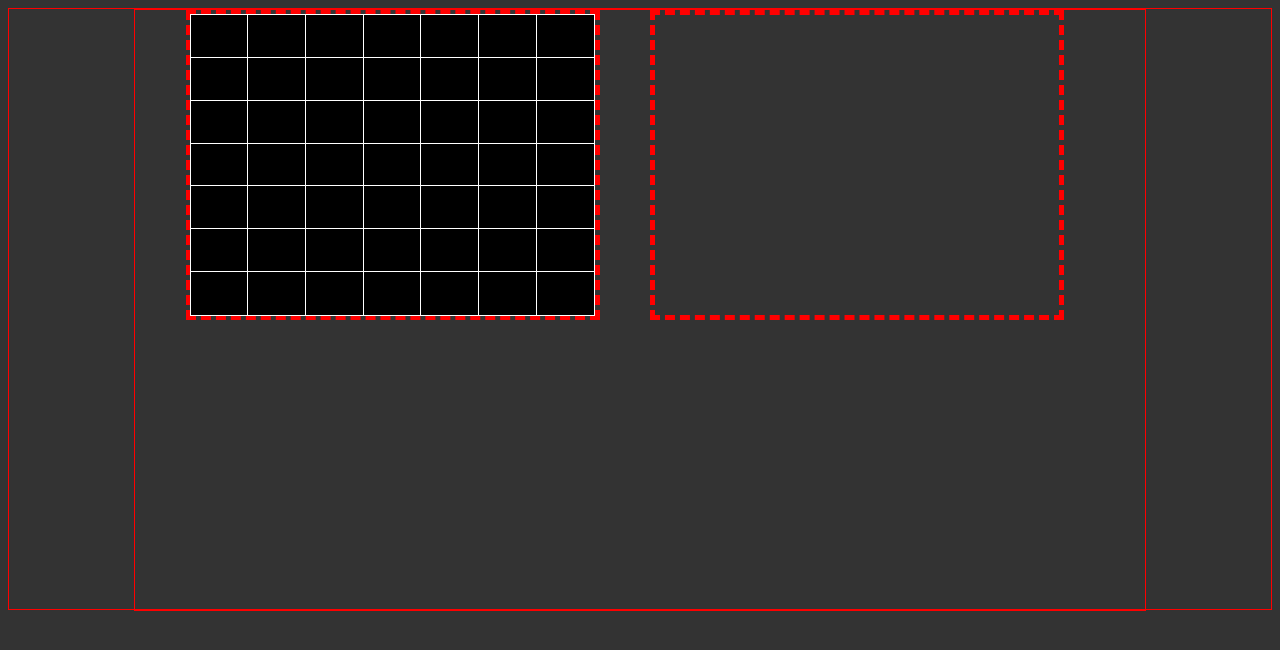
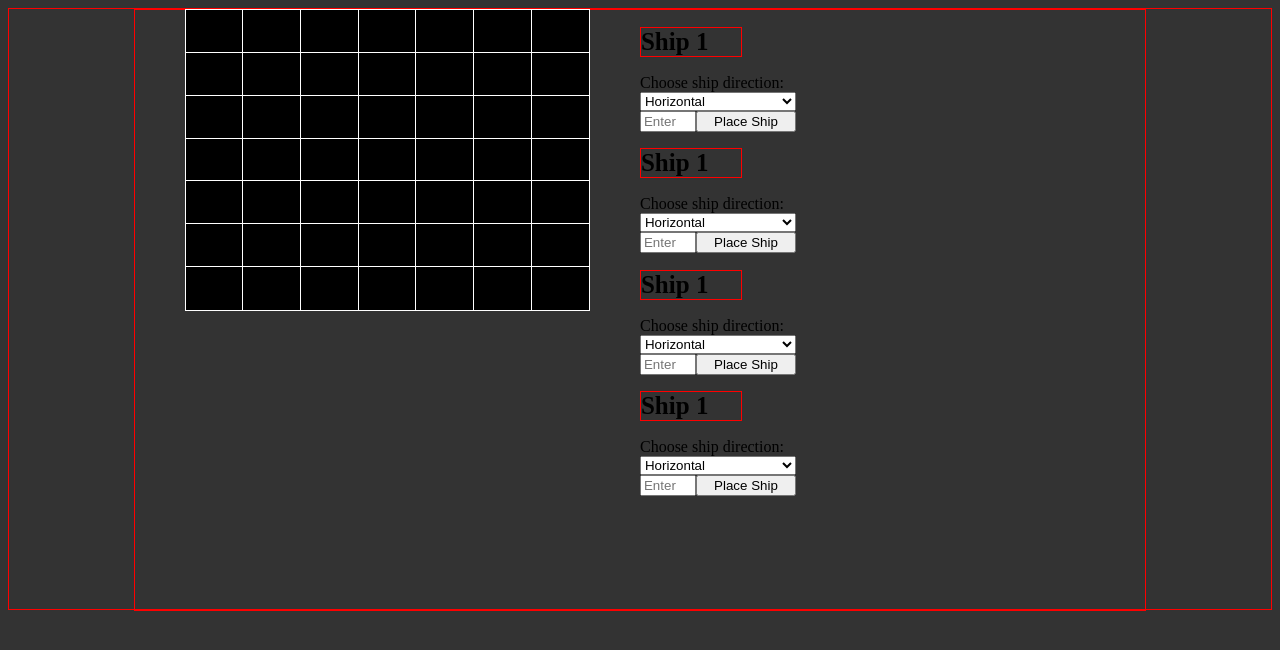
Before and after one commit to Maii0407/battleship-javascript, a website built with webpack: page dist/index.html in a window 1280 px wide. Built offline with nearby package versions, Linux system fonts and the light colour scheme.

Commit message:
made the initial forms for ship placements

```diff
--- a/src/appComponents.js
+++ b/src/appComponents.js
@@ -5,20 +5,18 @@ const appComponents = (function() {
 //IMPORTANT make all ships have a length of 6 makes it easier to code cause im lazy
 
 const playerBoard = new factoryLogic.Gameboard( 'PlayerBoard' );
-const playerShip0 = new factoryLogic.Ship( 'Dreadnought', 6, 0 );
-const playerShip1 = new factoryLogic.Ship( 'Lightcruiser', 6, 1 );
-const playerShip2 = new factoryLogic.Ship( 'Gunship', 6, 2 );
-const playerShip3 = new factoryLogic.Ship( 'Starfighter', 6, 3 );
-const playerShip4 = new factoryLogic.Ship( 'Starfighter', 6, 4 );
-playerBoard.shipList.push( playerShip0, playerShip1, playerShip2, playerShip3, playerShip4 );
+const playerShip0 = new factoryLogic.Ship( 'Dreadnought', 4, 0 );
+const playerShip1 = new factoryLogic.Ship( 'Lightcruiser', 4, 1 );
+const playerShip2 = new factoryLogic.Ship( 'Gunship', 4, 2 );
+const playerShip3 = new factoryLogic.Ship( 'Starfighter', 4, 3 );
+playerBoard.shipList.push( playerShip0, playerShip1, playerShip2, playerShip3, );
 
 const comBoard = new factoryLogic.Gameboard( 'ComputerBoard' );
-const comShip0 = new factoryLogic.Ship( 'Dreadnought', 6, 0 );
-const comShip1 = new factoryLogic.Ship( 'Lightcruiser', 6, 1 );
-const comShip2 = new factoryLogic.Ship( 'Gunship', 6, 2 );
-const comShip3 = new factoryLogic.Ship( 'Starfighter', 6, 3 );
-const comShip4 = new factoryLogic.Ship( 'Starfighter', 6, 4 );
-comBoard.shipList.push( comShip0, comShip1, comShip2, comShip3, comShip4 );
+const comShip0 = new factoryLogic.Ship( 'Dreadnought', 4, 0 );
+const comShip1 = new factoryLogic.Ship( 'Lightcruiser', 4, 1 );
+const comShip2 = new factoryLogic.Ship( 'Gunship', 4, 2 );
+const comShip3 = new factoryLogic.Ship( 'Starfighter', 4, 3 );
+comBoard.shipList.push( comShip0, comShip1, comShip2, comShip3 );
 
 //below is for testing purposes
 /* playerShip0.setPosition( [0, 1, 2, 3] );
--- a/src/appUI.js
+++ b/src/appUI.js
@@ -57,10 +57,62 @@ const appUI = (function() {
         };
     };
 
-    function generateForms() {
+    function generateForm() {
         const comBoard = document.querySelector( '.com-board' );
         comBoard.innerHTML = '';
-        comBoard.innerHTML = ``;
+        const formContainer = document.createElement( 'div' );
+        formContainer.innerHTML = `
+         <form>
+           <h1>Ship 1</h1>
+           <label for="ship1-direction">Choose ship direction:</label>
+           <select id="ship1-direction" name="ship1-direction">
+             <option value="horizontal">Horizontal</option>
+             <option value="vertical">Vertical</option>
+           </select>
+           <div class="shipCoor-container">
+             <input type="number" id="ship1-position" placeholder="Enter Ship 1 Coordinate" min="0" max="48">
+             <button class="submit-btn" id="ship1-btn">Place Ship</button>
+           </div>
+         </form>
+         <form>
+           <h1>Ship 1</h1>
+           <label for="ship1-direction">Choose ship direction:</label>
+           <select id="ship1-direction" name="ship1-direction">
+             <option value="horizontal">Horizontal</option>
+             <option value="vertical">Vertical</option>
+           </select>
+           <div class="shipCoor-container">
+             <input type="number" id="ship1-position" placeholder="Enter Ship 1 Coordinate" min="0" max="48">
+             <button class="submit-btn" id="ship1-btn">Place Ship</button>
+           </div>
+         </form>
+         <form>
+           <h1>Ship 1</h1>
+           <label for="ship1-direction">Choose ship direction:</label>
+           <select id="ship1-direction" name="ship1-direction">
+             <option value="horizontal">Horizontal</option>
+             <option value="vertical">Vertical</option>
+           </select>
+           <div class="shipCoor-container">
+             <input type="number" id="ship1-position" placeholder="Enter Ship 1 Coordinate" min="0" max="48">
+             <button class="submit-btn" id="ship1-btn">Place Ship</button>
+           </div>
+         </form>
+         <form>
+           <h1>Ship 1</h1>
+           <label for="ship1-direction">Choose ship direction:</label>
+           <select id="ship1-direction" name="ship1-direction">
+             <option value="horizontal">Horizontal</option>
+             <option value="vertical">Vertical</option>
+           </select>
+           <div class="shipCoor-container">
+             <input type="number" id="ship1-position" placeholder="Enter Ship 1 Coordinate" min="0" max="48">
+             <button class="submit-btn" id="ship1-btn">Place Ship</button>
+           </div>
+         </form>`;
+
+        document.querySelector( '.com-board' ).appendChild( formContainer );
+
         //forms use datalist
     };
 
@@ -71,6 +123,7 @@ const appUI = (function() {
         generatePlayerCell,
         generateComBoard,
         generateComCell,
+        generateForm,
     };
 })();
 
--- a/src/index.js
+++ b/src/index.js
@@ -12,6 +12,7 @@ const spaceBattleShip = (function() {
     //computer board
     appUI.generateComBoard();
     //appUI.generateComCell();
+    appUI.generateForm();
 
     //eventlisteners
     appEvents.boardEvents();
--- a/src/style.css
+++ b/src/style.css
@@ -2,6 +2,18 @@ body {
     background-color: rgba(0, 0, 0, 0.8);
     display: flex;
     justify-content: center;
+}
+
+form {
+    width: 100%;
+    display: flex;
+    flex-direction: column;
+}
+
+h1 {
+    width: 100px;
+    border: 1px solid red;
+    font-size: 25px;
 }
 
 .main-container {
@@ -29,7 +41,6 @@ body {
     display: grid;
     grid-template-rows: repeat( 7, 1fr );
     grid-template-columns: repeat( 7, 1fr );
-    border: 5px dashed red;
     margin-left: 5%;
 }
 
@@ -40,3 +51,12 @@ body {
     padding-top: 10px;
     cursor: pointer;
 }
+
+.shipCoor-container {
+    display: flex;
+    flex-direction: row;
+}
+
+.submit-btn {
+    width: 100px;
+}
```
Also changed, not shown: dist/appComponents.bundle.js, dist/appEvents.bundle.js, dist/appUI.bundle.js, dist/index.bundle.js, dist/style.bundle.js.
